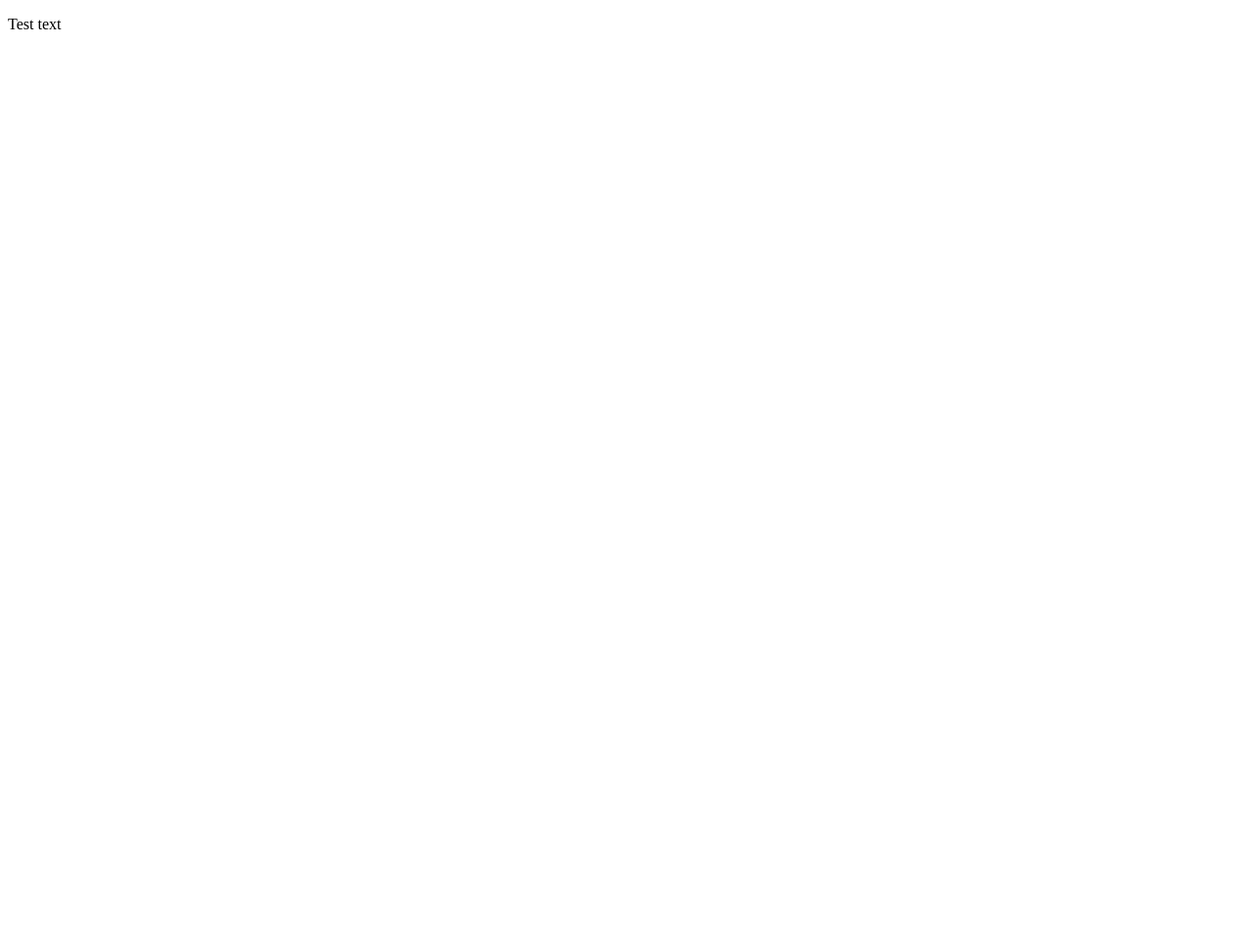
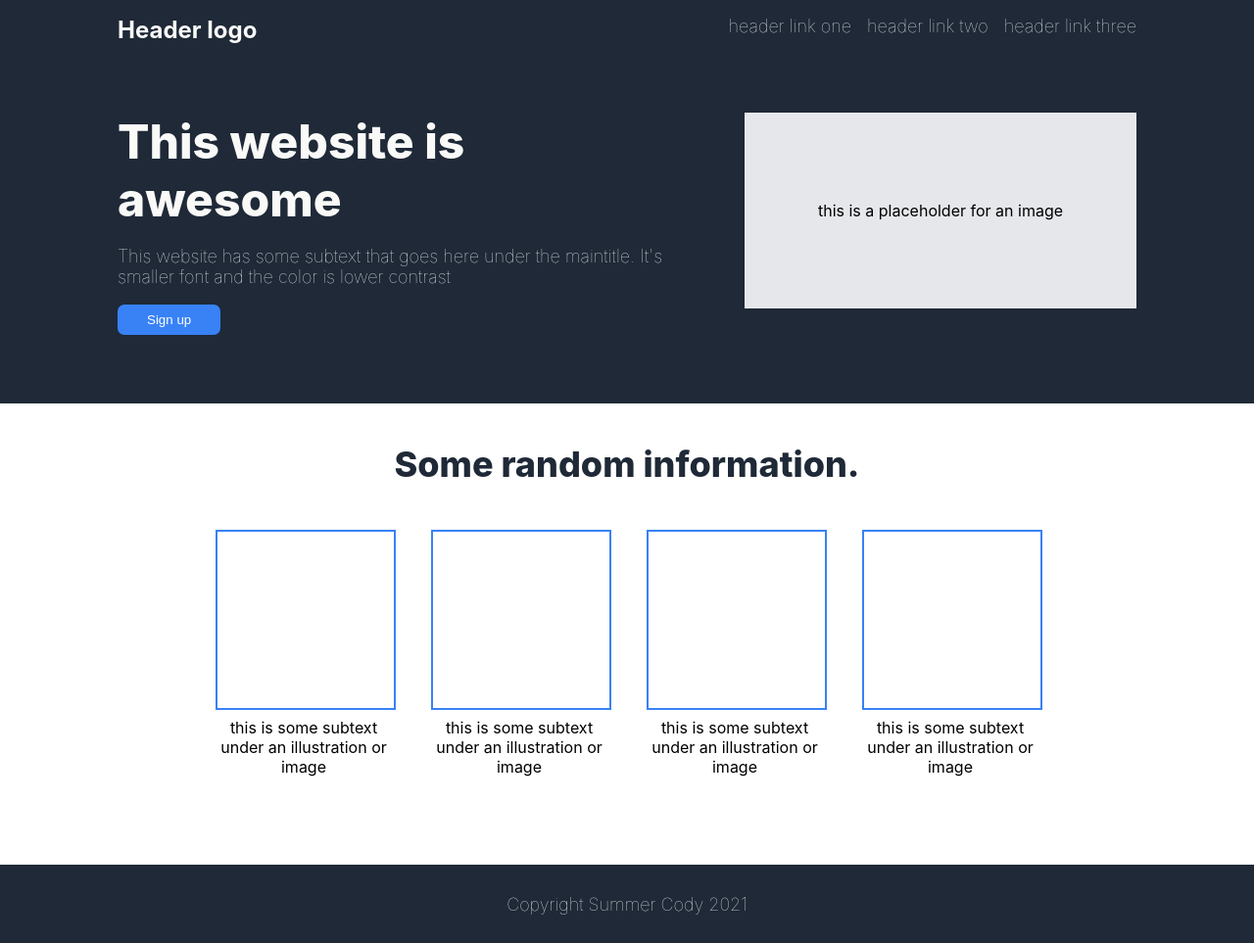
Before and after one commit to BreezyBlu/personal-page, a plain HTML site: page index.html in a window 1280 px wide. Shown: the whole page at 98% size. Before the commit the page ends 800 px from the top, so only its background shows below. Drawn offline with Linux system fonts and the light colour scheme.

Commit message:
Adding first and second quarters of page. Media item squares still need to be adjusted for flex

```diff
--- a/index.html
+++ b/index.html
@@ -6,6 +6,53 @@
         <link rel="stylesheet" href="style.css">
     </head>
     <body>
-        <p>Test text</p>
+        <div class="content">
+        <div class="first-quarter">
+            <div class="header1">
+                <div>Header logo</div>
+                <ul>
+                    <li>header link one</li>
+                    <li>header link two</li>
+                    <li>header link three</li>
+                </ul>
+            </div>
+
+            <div class="signup-object">
+                <div class="signup-left">
+                    <div class="main-text">This website is awesome</div>
+                    <p>This website has some subtext that goes here under the maintitle. It's smaller
+                        font and the color is lower contrast</p>
+                    <button class="button-one">Sign up</button>
+                </div>
+                <div class="placeholder">this is a placeholder for an image</div>
+            </div>
+        </div>
+
+        <div class ="second-quarter">
+            <div class="header2">Some random information.</div>
+            <div class="image-cards">
+                <div class="media-item">
+                <div class="box"></div>
+                <div class="text">this is some subtext under an illustration or image</div>
+                </div>
+
+                <div class="media-item">
+                <div class="box"></div>
+                <div class="text">this is some subtext under an illustration or image</div>
+                </div>
+
+                <div class="media-item">
+                <div class="box"></div>
+                <div class="text">this is some subtext under an illustration or image</div>
+                </div>
+
+                <div class="media-item">
+                <div class="box"></div>
+                <div class="text">this is some subtext under an illustration or image</div>
+                </div>
+            </div>
+        </div>
+        </div>
+        <div class="footer">Copyright Summer Cody 2021</div>
     </body>
 </html>
--- a/style.css
+++ b/style.css
@@ -0,0 +1,115 @@
+body{
+    height: 100vh;
+    margin: 0;
+    display: flex;
+    flex-direction: column;
+    font-family: -apple-system, Roboto,'Open Sans', 'Helvetica Neue', sans-serif;
+    overflow-x: hidden;
+}
+
+ul{
+    list-style: none;
+    margin: 0;
+    padding: 0;
+    display: flex;
+    gap: 16px;
+}
+
+ul, p, .footer{
+    color: #E5E7EB;
+    font-size: 18px;
+    font-weight: 100;
+}
+
+.content{
+    flex: 1;
+}
+.first-quarter{
+    background-color: #1F2937;
+    padding: 0 120px;
+}
+
+.header1{
+    display: flex;
+    justify-content: space-between;
+    font-size: 24px;
+    color: #F9FAF8;
+    font-weight: bold;
+    padding-top: 16px;
+}
+
+.signup-object{
+    display: flex;
+    padding-top: 70px;
+    padding-bottom: 70px;
+    gap: 50px;
+}
+
+.signup-left div{
+    font-size: 48px;
+    font-weight: 800;
+    color: #F9FaF8;
+}
+
+.button-one{
+    display: flex;
+    justify-content: center;
+    align-items: center;
+    background-color: #3882F6;
+    color: white;
+    border: none;
+    padding: 8px 30px;
+    border-radius: 7px;
+}
+
+.placeholder{
+    display: flex;
+    width: 400px;
+    height: 200px;
+    background-color: #E5E7EB;
+    justify-content: center;
+    align-items: center;
+    flex-shrink: 0;
+}
+
+.second-quarter{
+    text-align: center;
+    padding-bottom: 90px;
+}
+
+.box{
+    width: 180px;
+    height: 180px;
+    border: 2px #3882F6 solid;
+    margin-bottom: 8px;
+}
+
+.header2{
+    font-size: 36px;
+    font-weight: 800;
+    color:#1F2937;
+    padding-top: 40px;
+}
+
+.image-cards{
+    display: flex;
+    justify-content: center;
+    align-items: center;
+    padding-top: 45px;
+    gap: 40px;
+}
+
+.media-item{
+    max-width: 180px;
+    flex: 1 1 0;
+}
+
+
+.footer{
+    display: flex;
+    background-color: #1f2937;
+    height: 80px;
+    justify-content: center;
+    align-items: center;
+    flex-shrink: 0;
+}
```
